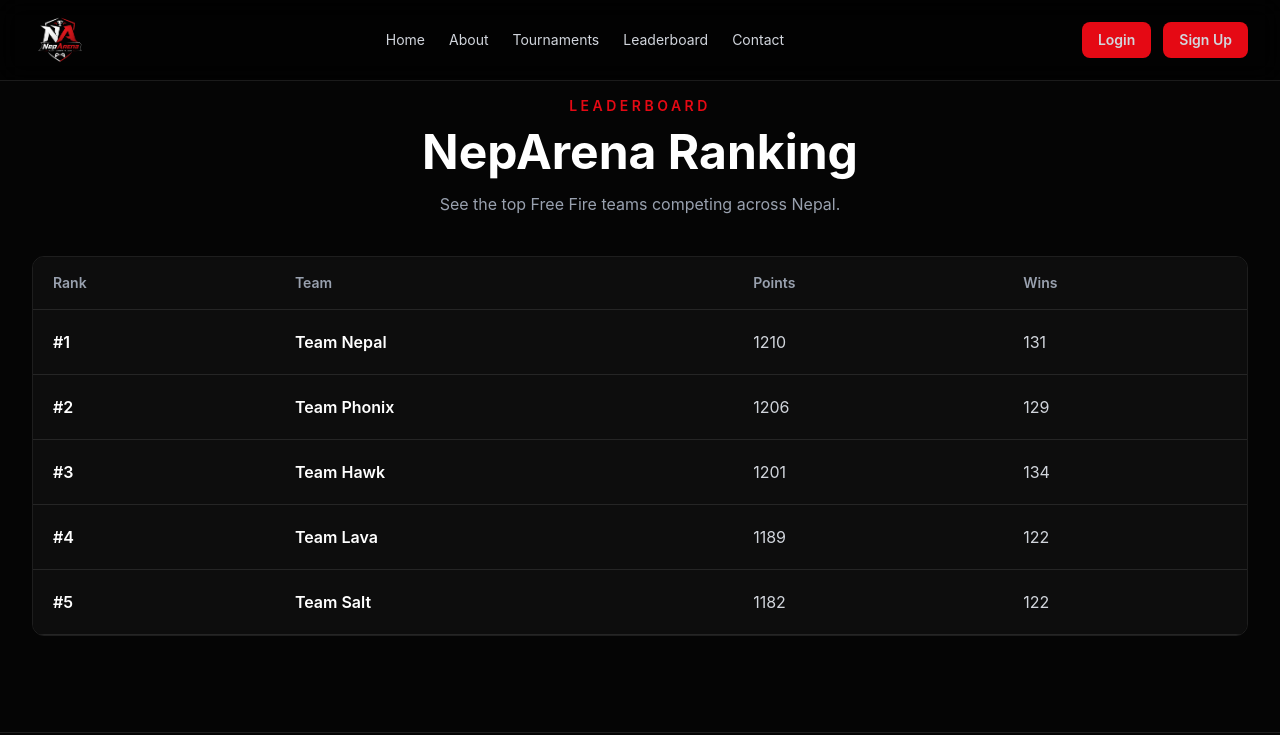
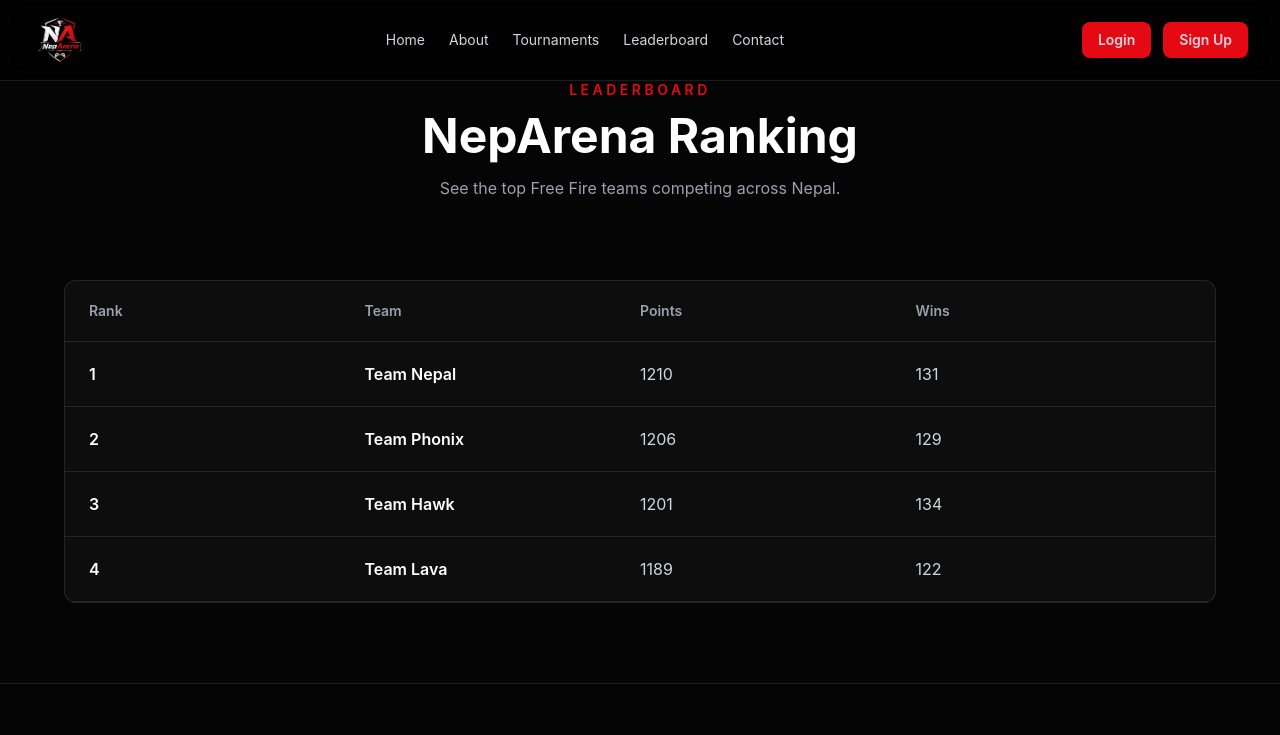
Before and after one commit to Sugam112stha/NepArena, a React (Vite) app: page /Leaderboard in a window 1280 px wide. Shown: the top 735 px of the page. Built offline with nearby package versions, Linux system fonts and the light colour scheme.

Commit message:
see more button added

```diff
--- a/src/pages/Home.tsx
+++ b/src/pages/Home.tsx
@@ -48,7 +48,8 @@ const Home = () => {
               Explore Tournaments
             </button>
 
-            <button className="w-full rounded-lg border border-white/20 px-7 py-3.5 font-semibold text-white transition duration-300 hover:border-[#E50914] hover:text-[#E50914] sm:w-auto">
+            <button onClick={() => navigate("/Login")}
+            className="w-full rounded-lg border border-white/20 px-7 py-3.5 font-semibold text-white transition duration-300 hover:border-[#E50914] hover:text-[#E50914] sm:w-auto">
               Create Your Team
             </button>
 
--- a/src/pages/Leaderboard.tsx
+++ b/src/pages/Leaderboard.tsx
@@ -1,100 +1,95 @@
-import Footer from "../components/Footer"
+import { useState } from "react";
+import Footer from "../components/Footer";
+
+const teams = [
+  { rank: 1, name: "Team Nepal", points: 1210, wins: 131 },
+  { rank: 2, name: "Team Phonix", points: 1206, wins: 129 },
+  { rank: 3, name: "Team Hawk", points: 1201, wins: 134 },
+  { rank: 4, name: "Team Lava", points: 1189, wins: 122 },
+];
 
 const Leaderboard = () => {
-  const teams = [
-    {
-      rank: 1,
-      name: "Team Nepal",
-      points: 1210,
-      wins: 131,
-    },
-    {
-      rank: 2,
-      name: "Team Phonix",
-      points: 1206,
-      wins: 129,
-    },
-    {
-      rank: 3,
-      name: "Team Hawk",
-      points: 1201,
-      wins: 134,
-    },
-    {
-      rank: 4,
-      name: "Team Lava",
-      points: 1189,
-      wins: 122,
-    },
-    {
-      rank: 5,
-      name: "Team Salt",
-      points: 1182,
-      wins: 122,
-    },
-  ]
+  const [showMore, setShowMore] = useState(false);
+
   return (
     <main className="min-h-screen bg-[#050505] text-white">
-      <section className="px-4 py-20 text-center sm:px-6 sm:py-24 lg:px-8">
-        <div className="max-w-6xl mx-auto">
 
-          <p className="text-sm uppercase font-semibold tracking-[0.25em] text-[#E50914]">
-            LeaderBoard
+      {/* Header */}
+      <section className="px-4 py-16 text-center sm:px-6 sm:py-20 lg:px-8">
+        <div className="mx-auto max-w-6xl">
+
+          <p className="text-sm font-semibold uppercase tracking-[0.25em] text-[#E50914]">
+            Leaderboard
           </p>
 
-          <h1 className="font-bold text-3xl mt-3 sm:text-4xl lg:text-5xl">
+          <h1 className="mt-3 text-3xl font-bold sm:text-4xl lg:text-5xl">
             NepArena Ranking
           </h1>
 
           <p className="mx-auto mt-4 max-w-2xl text-sm text-gray-400 sm:text-base">
             See the top Free Fire teams competing across Nepal.
           </p>
+
         </div>
+      </section>
 
-        <div className="mt-10 overflow-x-auto rounded-xl border border-white/10">
-          <table className="w-full min-w-[600px] text-left">
-            <thead className="border-b border-white/10 bg-[#0D0D0D]">
-              <tr>
-                <th className="px-5 py-4 text-sm font-semibold text-gray-400">
-                  Rank
-                </th>
+      {/* Leaderboard */}
+      <section className="px-4 pb-20 sm:px-6 lg:px-8">
+        <div className="mx-auto max-w-6xl">
 
-                <th className="px-5 py-4 text-sm font-semibold text-gray-400">
-                  Team
-                </th>
+          <div className="overflow-hidden rounded-xl border border-white/10 bg-[#0D0D0D]">
 
-                <th className="px-5 py-4 text-sm font-semibold text-gray-400">
-                  Points
-                </th>
+            {/* Table Header */}
+            <div className="grid grid-cols-4 border-b border-white/10 px-5 py-5 text-sm font-semibold text-gray-400 sm:px-6">
+              <span>Rank</span>
+              <span>Team</span>
+              <span>Points</span>
+              <span>Wins</span>
+            </div>
 
-                <th className="px-5 py-4 text-sm font-semibold text-gray-400">
-                  Wins
-                </th>
-              </tr>
-            </thead>
+            {/* Teams */}
+            {teams.slice(0, showMore ? teams.length : 10).map((team) => (
+                <div
+                  key={team.rank}
+                  className="grid grid-cols-4 border-b border-white/10 px-5 py-5 transition hover:bg-white/[0.02] sm:px-6">
+                  <span className="font-semibold">
+                    {team.rank}
+                  </span>
 
-            <tbody>
-              {teams.map((team) => (
-                <tr
-                  key={team.rank}
-                  className="border-b border-white/10 bg-[#0D0D0D] transition hover:bg-white]">
-                  <td className="px-5 py-5 font-semibold">#{team.rank}</td>
+                  <span className="font-semibold">
+                    {team.name}
+                  </span>
 
-                  <td className="px-5 py-5 font-semibold">{team.name}</td>
+                  <span className="text-gray-300">
+                    {team.points}
+                  </span>
 
-                  <td className="px-5 py-5 text-gray-300">{team.points}</td>
+                  <span className="text-gray-300">
+                    {team.wins}
+                  </span>
+                </div>
+              ))}
 
-                  <td className="px-5 py-5 text-gray-300">{team.wins}</td>
-                </tr>
-              ))}
-            </tbody>
-          </table>
+          </div>
+
+          {teams.length > 10 && (
+            <div className="mt-6 text-center">
+              <button
+                onClick={() => setShowMore(!showMore)}
+                className="rounded-lg border border-white/10 px-6 py-3 text-sm font-semibold transition hover:border-[#E50914] hover:text-[#E50914]"
+              >
+                {showMore ? "Show Less" : "See More"}
+              </button>
+            </div>
+          )}
+
         </div>
+      </section>
 
-      </section>
-      <Footer/>
+      <Footer />
+
     </main>
-  )
-}
+  );
+};
 
-export default Leaderboard
+export default Leaderboard;
```
